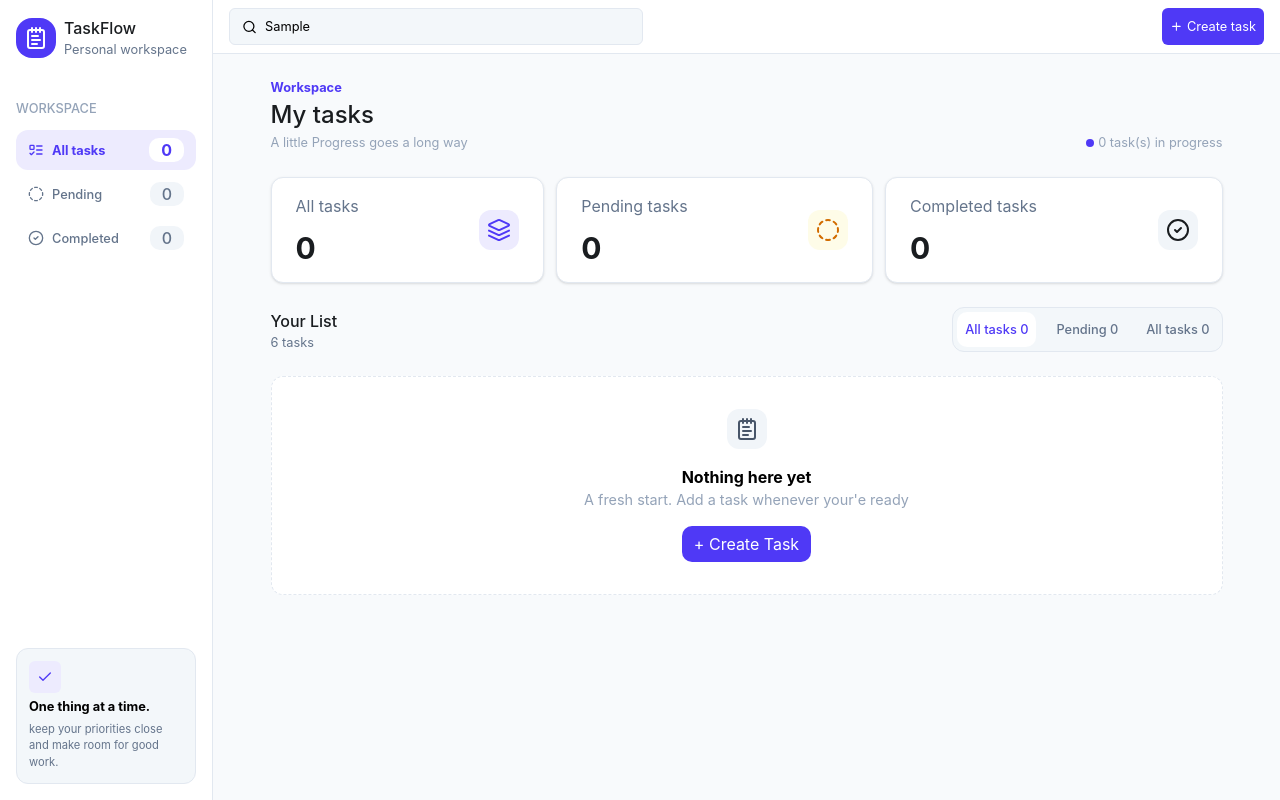
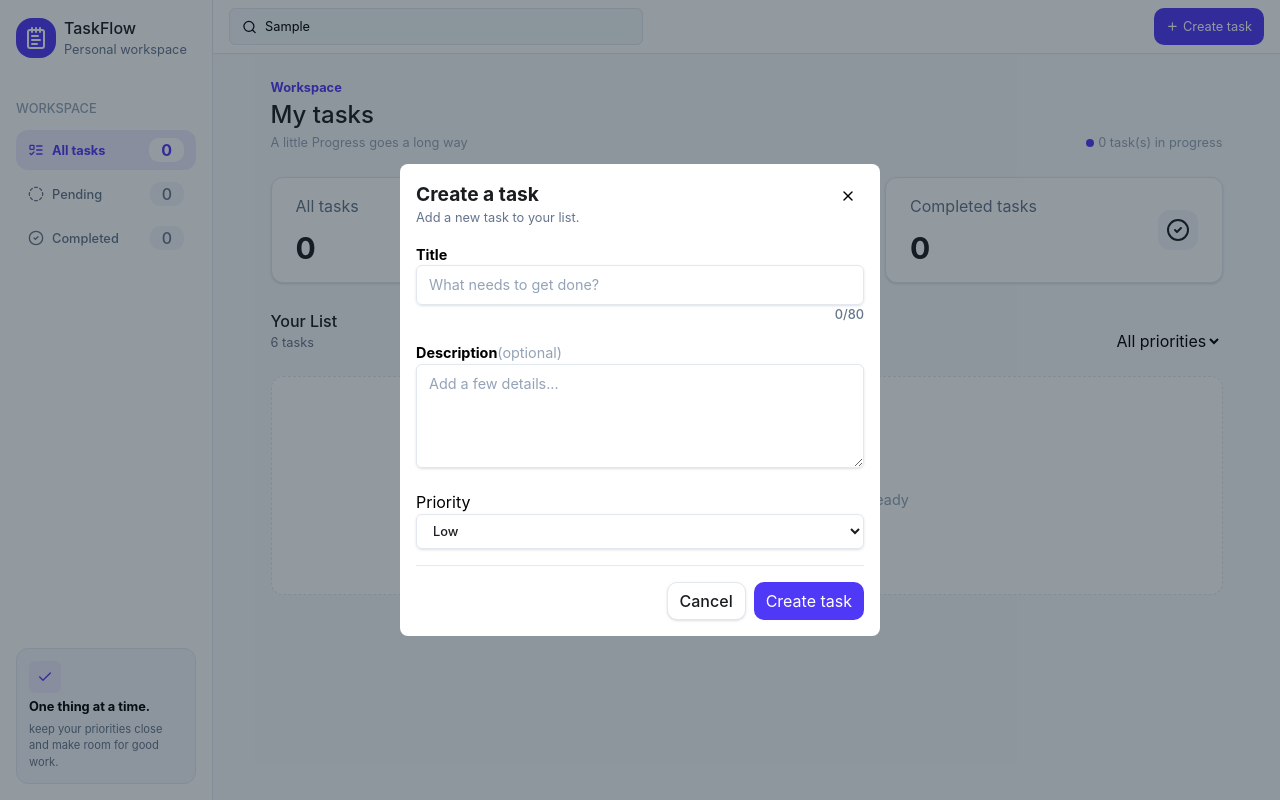
Before and after one commit to deballap-webdev/task-flow, a React (Vite) app: page / in a window 1280 px wide. Both pictures are taken after typing "Sample" into the empty fields and a click on the button "Create task". Built offline with nearby package versions, Linux system fonts and the light colour scheme.

Commit message:
implement create task functionality

```diff
--- a/src/App.tsx
+++ b/src/App.tsx
@@ -1,17 +1,31 @@
+import { useState } from "react";
 import Layout from "./components/Layout";
 import { Route, Routes } from "react-router";
 import Tasks from "./pages/Tasks";
+import { TaskProvider } from "./context/TaskProvider";
+function App() {
+  const [isCreateTaskOpen, setIsCreateTaskOpen] = useState(false);
 
-function App() {
+  const tasks = (
+    <Tasks
+      setIsCreateTaskOpen={setIsCreateTaskOpen}
+      isCreateTaskOpen={isCreateTaskOpen}
+    />
+  );
   return (
     <>
-      <Routes>
-        <Route path="/" element={<Layout />}>
-          <Route index element={<Tasks tasks={""} />} />
-          <Route path="pending" element={<Tasks tasks={""} />} />
-          <Route path="completed" element={<Tasks tasks={""} />} />
-        </Route>
-      </Routes>
+      <TaskProvider>
+        <Routes>
+          <Route
+            path="/"
+            element={<Layout setIsCreateTaskOpen={setIsCreateTaskOpen} />}
+          >
+            <Route index element={tasks} />
+            <Route path="pending" element={tasks} />
+            <Route path="completed" element={tasks} />
+          </Route>
+        </Routes>
+      </TaskProvider>
     </>
   );
 }
--- a/src/components/Header.tsx
+++ b/src/components/Header.tsx
@@ -1,6 +1,10 @@
 import { LuSearch, LuPlus } from "react-icons/lu";
 
-const Header = () => {
+type PropsType = {
+  setIsCreateTaskOpen: (b: boolean) => void;
+};
+
+const Header = ({ setIsCreateTaskOpen }: PropsType) => {
   const searchBar = (
     <div className=" bg-bg-card-inner w-2/5 min-w-60 flex items-center rounded-md border-border-default px-3 py-2 border gap-2 focus-within:outline-1 focus-within:outline-border-focus">
       <LuSearch />
@@ -15,7 +19,10 @@ const Header = () => {
   );
 
   const creatTaskBtn = (
-    <button className="flex items-center gap-1 bg-primary text-text-on-primary px-2 py-1 rounded-md text-[0.8rem] hover:bg-primary-hover hover:cursor-pointer text-nowrap">
+    <button
+      className="flex items-center gap-1 bg-primary text-text-on-primary px-3 py-1 rounded-[10px] text-[0.8rem] hover:bg-primary-hover hover:cursor-pointer text-nowrap"
+      onClick={() => setIsCreateTaskOpen(true)}
+    >
       <LuPlus /> Create task
     </button>
   );
--- a/src/components/Layout.tsx
+++ b/src/components/Layout.tsx
@@ -1,17 +1,20 @@
 import Sidebar from "./Sidebar";
 import Header from "./Header";
 import { Outlet } from "react-router";
-const Layout = () => {
+
+type PropsType = {
+  setIsCreateTaskOpen: (b: boolean) => void;
+};
+
+const Layout = ({ setIsCreateTaskOpen }: PropsType) => {
   return (
-    <>
-      <div className="flex flex-row">
-        <Sidebar />
-        <div className="w-full flex-col">
-          <Header />
-          <Outlet />
-        </div>
+    <div className="flex flex-row">
+      <Sidebar />
+      <div className="w-full flex-col">
+        <Header setIsCreateTaskOpen={setIsCreateTaskOpen} />
+        <Outlet />
       </div>
-    </>
+    </div>
   );
 };
 
--- a/src/components/Sidebar.tsx
+++ b/src/components/Sidebar.tsx
@@ -2,7 +2,7 @@ import { LuCheck, LuNotepadText } from "react-icons/lu";
 import useTask from "../Hooks/useTask";
 import SidebarNavLink from "./SidebarNavLink";
 
-const NavBar = () => {
+const Sidebar = () => {
   const { pendingTasks, completedTasks, totalTasks } = useTask();
 
   const header = (
@@ -62,4 +62,4 @@ const NavBar = () => {
   return content;
 };
 
-export default NavBar;
+export default Sidebar;
--- a/src/components/TaskItem.tsx
+++ b/src/components/TaskItem.tsx
@@ -4,12 +4,19 @@ import { format } from "date-fns";
 import PriorityBadge from "./ui/PriorityBadge";
 import EditButton from "./ui/EditButton";
 import DeleteButton from "./ui/DeleteButton";
+import useTask from "../Hooks/useTask";
 
 type PropsType = {
   task: TaskItemType;
 };
 
 const TaskItem = ({ task }: PropsType) => {
+  const { dispatch, REDUCER_ACTION } = useTask();
+  const onDelete = () =>
+    dispatch({ type: REDUCER_ACTION.DELETE, payload: { id: task.id } });
+
+  const onToggle = () =>
+    dispatch({ type: REDUCER_ACTION.TGSTATUS, payload: { id: task.id } });
   const isChecked = task.status === "pending" ? false : true;
 
   const date: string = format(task.timeStamp, "MMM d, yyyy");
@@ -37,32 +44,27 @@ const TaskItem = ({ task }: PropsType) => {
 
   const taskActions = (
     <div className="flex gap-0.5">
-      <EditButton
-        onClick={() => {
-          "";
-        }}
-      />
-      <DeleteButton
-        onClick={() => {
-          "";
-        }}
-      />
+      <EditButton onClick={() => {}} />
+      <DeleteButton onClick={onDelete} />
     </div>
   );
 
   return (
     <li
-      className="flex gap-3 bg-bg-surface shadow-sm border border-border-default rounded-xl hover:shadow-md hover:cursor-pointer hover:brightness-[97.5%] index p-6 focus:outline-1 focus:outline-primary"
+      className="flex gap-3 justify-between bg-bg-surface shadow-sm border border-border-default rounded-xl hover:shadow-md hover:cursor-pointer hover:brightness-[97.5%] index p-6 focus:outline-1 focus:outline-primary"
       tabIndex={0}
     >
+      <div className="flex gap-3">
         <input
           type="checkbox"
           checked={isChecked}
           className="border-none w-8 h-8"
+          onChange={onToggle}
         />
         <div>
           {titleAndDesc}
           {dateAndPriority}
+        </div>
       </div>
       {taskActions}
     </li>
--- a/src/modals/CreateTask.tsx
+++ b/src/modals/CreateTask.tsx
@@ -1,14 +1,38 @@
 import { useState } from "react";
 import { LuX } from "react-icons/lu";
+import { type TaskItemType } from "../context/TaskProvider";
+import useTask from "../Hooks/useTask";
 
 type Priority = "low" | "medium" | "high";
 
 const priorityArray: Priority[] = ["low", "medium", "high"];
 
-const CreateTask = () => {
+type PropsType = {
+  setIsCreateTaskOpen: (b: boolean) => void;
+};
+
+const CreateTask = ({ setIsCreateTaskOpen }: PropsType) => {
   const [title, setTitle] = useState("");
   const [desc, setDesc] = useState("");
   const [priority, setPriority] = useState<Priority>("low");
+  const { dispatch, REDUCER_ACTION } = useTask();
+
+  const handleSubmit = (e: React.SubmitEvent<HTMLFormElement>) => {
+    e.preventDefault();
+    if (title.length > 80) return;
+    const taskItem: TaskItemType = {
+      description: desc,
+      title,
+      priority,
+      id: Date.now().toString(),
+      timeStamp: Date.now(),
+      status: "pending",
+    };
+    dispatch({ type: REDUCER_ACTION.CREATE, payload: taskItem });
+    setTitle("");
+    setDesc("");
+    setIsCreateTaskOpen(false);
+  };
 
   const header = (
     <header className="flex justify-between">
@@ -20,7 +44,12 @@ const CreateTask = () => {
           Add a new task to your list.
         </p>
       </div>
-      <LuX className=" hover:text-danger hover:bg-badge-low-bg focus:outline-1 focus:outline-danger " />
+      <button
+        className=" hover:text-danger hover:bg-badge-low-bg focus:outline-1 focus:outline-danger p-2 rounded-md h-8 w-8"
+        onClick={() => setIsCreateTaskOpen(false)}
+      >
+        <LuX />
+      </button>
     </header>
   );
 
@@ -37,6 +66,7 @@ const CreateTask = () => {
           className={`${title.length > 80 ? "text-danger" : "text-text-secondary"} input`}
           value={title}
           onChange={(e) => setTitle(e.target.value)}
+          required
         />
         <p
           className={` text-[0.8rem] font-medium ${title.length > 80 ? "text-danger" : "text-text-secondary"}`}
@@ -50,7 +80,7 @@ const CreateTask = () => {
   const descField = (
     <div>
       <label htmlFor="taskDesc" className="font-bold text-[0.9rem]">
-        Description{" "}
+        Description
         <span className="font-normal text-text-muted">{"(optional)"}</span>
       </label>
       <textarea
@@ -78,7 +108,7 @@ const CreateTask = () => {
           <option
             key={prty}
 
-            value={prty.toUpperCase()}
+            value={prty}
           >
             {prty[0].toUpperCase() + prty.slice(1)}
           </option>
@@ -91,12 +121,13 @@ const CreateTask = () => {
     <div className="flex justify-end gap-2">
       <button
         type="button"
-        className="shadow-sm border-border-default border rounded-[10px] px-3 py-1.5 font-medium text-text-primary cursor-pointer focus:outline-1 focus:outline-primary "
+        className="shadow-sm border-border-default border rounded-[10px] px-3 py-1.5 font-medium text-text-primary cursor-pointer focus:outline-1 focus:outline-primary bg-bg-surface hover:filter hover:brightness-[97.5%]"
+        onClick={() => setIsCreateTaskOpen(false)}
       >
         Cancel
       </button>
       <button
-        type="button"
+        type="submit"
         className="bg-primary text-text-on-primary px-3 py-1.5 rounded-[10px] hover:bg-primary-hover cursor-pointer"
       >
         Create task
@@ -106,7 +137,10 @@ const CreateTask = () => {
 
   return (
     <div className=" fixed overflow-y-auto inset-0 items-center justify-center flex z-30 backrop-blur-sm bg-[rgba(15,30,42,0.45)]">
-      <form className="bg-bg-surface flex flex-col gap-4 rounded-lg p-4 w-[clamp(250px,50vw,480px)]">
+      <form
+        className="bg-bg-surface flex flex-col gap-4 rounded-lg p-4 w-[clamp(250px,50vw,480px)]"
+        onSubmit={handleSubmit}
+      >
         {header}
         {titleField}
         {descField}
--- a/src/pages/Tasks.tsx
+++ b/src/pages/Tasks.tsx
@@ -1,11 +1,16 @@
 import { LuNotepadText } from "react-icons/lu";
 import SecondaryNavLink from "../components/SecondaryNavLink";
-import TaskItem from "../components/TaskItem";
 import TaskStat from "../components/TaskStat";
 import useTask from "../Hooks/useTask";
 import CreateTask from "../modals/CreateTask";
+import TaskList from "../components/TaskList";
 
-const Tasks = ({ tasks }) => {
+type PropsType = {
+  isCreateTaskOpen: boolean;
+  setIsCreateTaskOpen: (b: boolean) => void;
+};
+
+const Tasks = ({ isCreateTaskOpen, setIsCreateTaskOpen }: PropsType) => {
   const { pendingTasks, completedTasks, totalTasks } = useTask();
 
   const header = (
@@ -62,29 +67,18 @@ const Tasks = ({ tasks }) => {
         <SecondaryNavLink to="/pending" status="Pending" count={pendingTasks} />
         <SecondaryNavLink
           to="/completed"
-          status="All tasks"
+          status="Completed"
           count={completedTasks}
         />
       </nav>
+      <select name="" id="">
+        <option value="all priorities">All priorities</option>
+        {}
+      </select>
     </header>
   );
 
-  const mainList = (
-    <ul>
-      <TaskItem
-        key={21}
-        task={{
-          title: "Giraffes",
-          description:
-            "This is a very long title or description that will automatically wrap to a second line and then gracefully cut off with an ellipsis if it exceeds that limit",
-          id: "21",
-          timeStamp: 390304040,
-          status: "pending",
-          priority: "medium",
-        }}
-      />
-    </ul>
-  );
+  const mainList = <TaskList />;
 
   const emptyPlaceholder = (
     <div className="bg-bg-surface flex flex-col items-center py-8 gap-4 rounded-xl border border-border-default border-dashed">
@@ -95,7 +89,10 @@ const Tasks = ({ tasks }) => {
           A fresh start. Add a task whenever your'e ready
         </p>
       </div>
-      <button className="bg-primary text-text-on-primary hover:bg-primary-hover cursor-pointer px-3 py-1.5 rounded-[10px]">
+      <button
+        className="bg-primary text-text-on-primary hover:bg-primary-hover cursor-pointer px-3 py-1.5 rounded-[10px]"
+        onClick={() => setIsCreateTaskOpen(true)}
+      >
         + Create Task
       </button>
     </div>
@@ -107,9 +104,11 @@ const Tasks = ({ tasks }) => {
         {header}
         {taskSatistics}
         {listHeader}
-        {emptyPlaceholder}
+        {totalTasks > 0 ? mainList : emptyPlaceholder}
       </main>
-      {/* <CreateTask /> */}
+      {isCreateTaskOpen && (
+        <CreateTask setIsCreateTaskOpen={setIsCreateTaskOpen} />
+      )}
     </div>
   );
 
```
Lines whose indentation alone changed are shown as unchanged.
